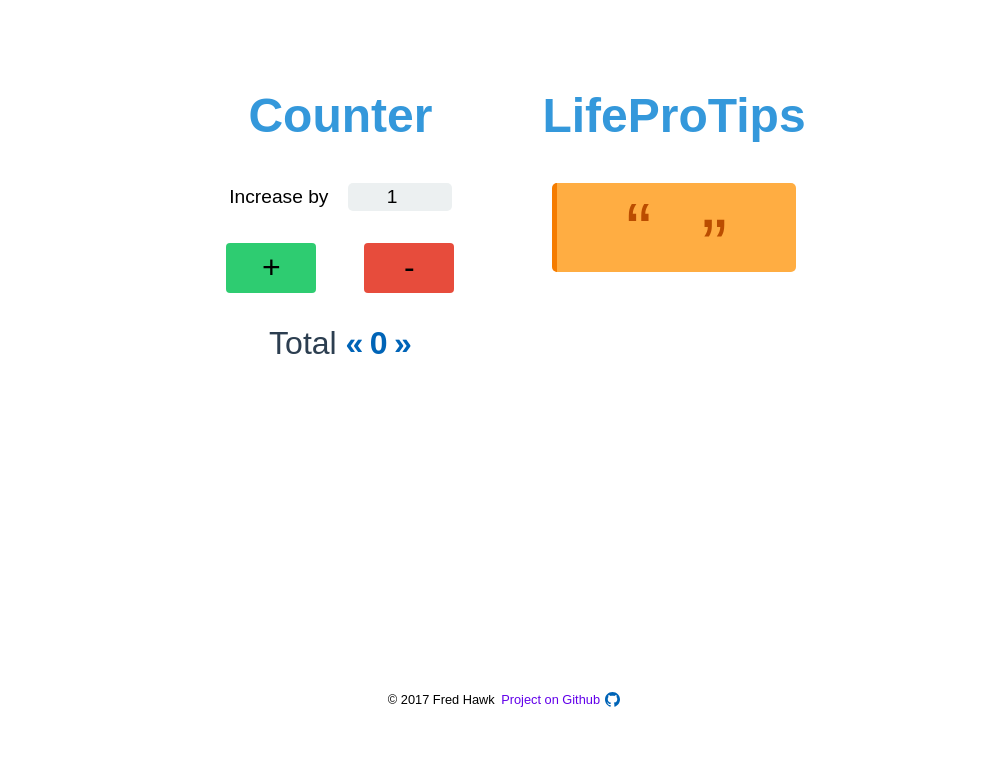
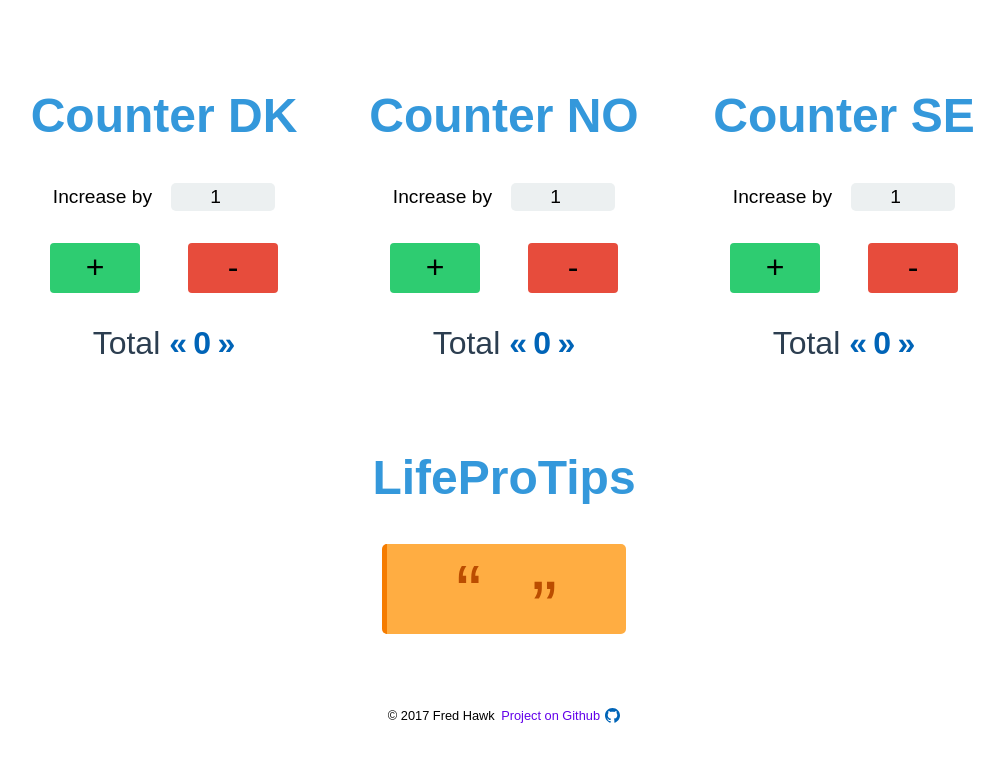
Before and after one commit to fredhawk/tally-quote, a React (Create React App) app: page / in a window 1280 px wide. Shown: the top 762 px of the page, without its empty margins (136-1140 px from the left). Built offline with nearby package versions, Linux system fonts and the light colour scheme; no server answers.

Commit message:
Add countrycodes Add two more counters for NO, SE

```diff
--- a/src/containers/App.js
+++ b/src/containers/App.js
@@ -27,7 +27,9 @@ class App extends Component {
     return (
       <div className="App">
         <div className="content">
-          <Counter getRandNum={() => this.getRandomNumber()} />
+          <Counter getRandNum={() => this.getRandomNumber()} country="DK" />
+          <Counter getRandNum={() => this.getRandomNumber()} country="NO" />
+          <Counter getRandNum={() => this.getRandomNumber()} country="SE" />
           <LifeProTips randomNumber={this.state.num} />
         </div>
         <Footer />
--- a/src/containers/Counter.js
+++ b/src/containers/Counter.js
@@ -34,7 +34,9 @@ class Counter extends Component {
   render() {
     return (
       <section className="Counter">
-        <h1 className="Counter-title">Counter</h1>
+        <h1 className="Counter-title">
+          Counter {this.props.country}
+        </h1>
         <label htmlFor="counter" className="Counter-increment-label">
           Increase by
         </label>
```
